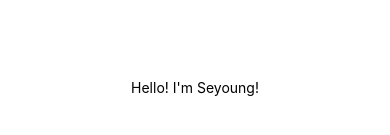
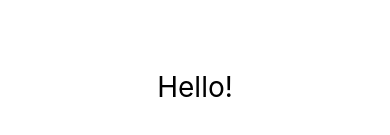
Before and after one commit to SeyoungYoo/WeatherApp, a React Native app: screen / in a window 390 px wide. Shown: the part 335-470 px from the top of the page. Built offline with nearby package versions, Linux system fonts and the light colour scheme.

Commit message:
#2.1 The Rules of React Native

```diff
--- a/App.js
+++ b/App.js
@@ -5,7 +5,7 @@ import { StyleSheet, Text, View } from 'react-native';
 export default function App() {
   return (
     <View style={styles.container}>
-      <Text>Hello! I'm Seyoung!</Text>
+      <Text style={styles.text}>Hello!</Text>
       <StatusBar style="auto" />
     </View>
   );
@@ -14,8 +14,12 @@ export default function App() {
 const styles = StyleSheet.create({
   container: {
     flex: 1,
-    backgroundColor: '#fff',
+    backgroundColor: 'white',
     alignItems: 'center',
     justifyContent: 'center',
   },
+  text: {
+    fontSize: 28,
+    color: 'black',
+  }
 });
```
